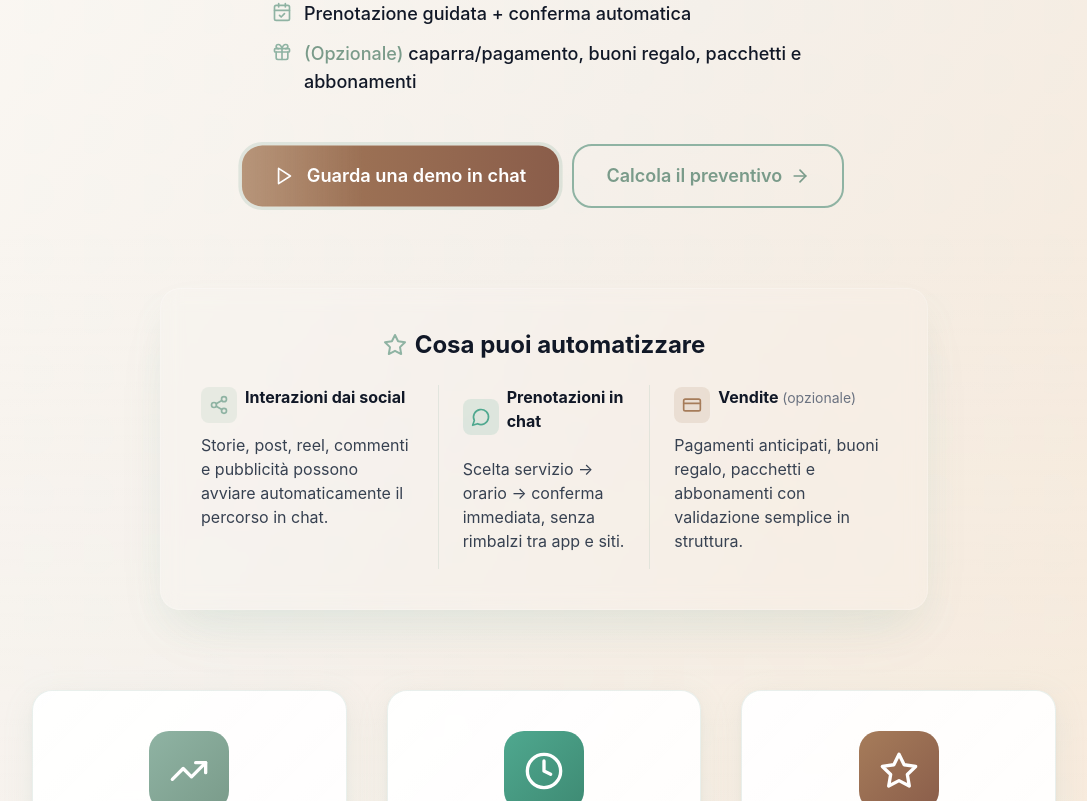
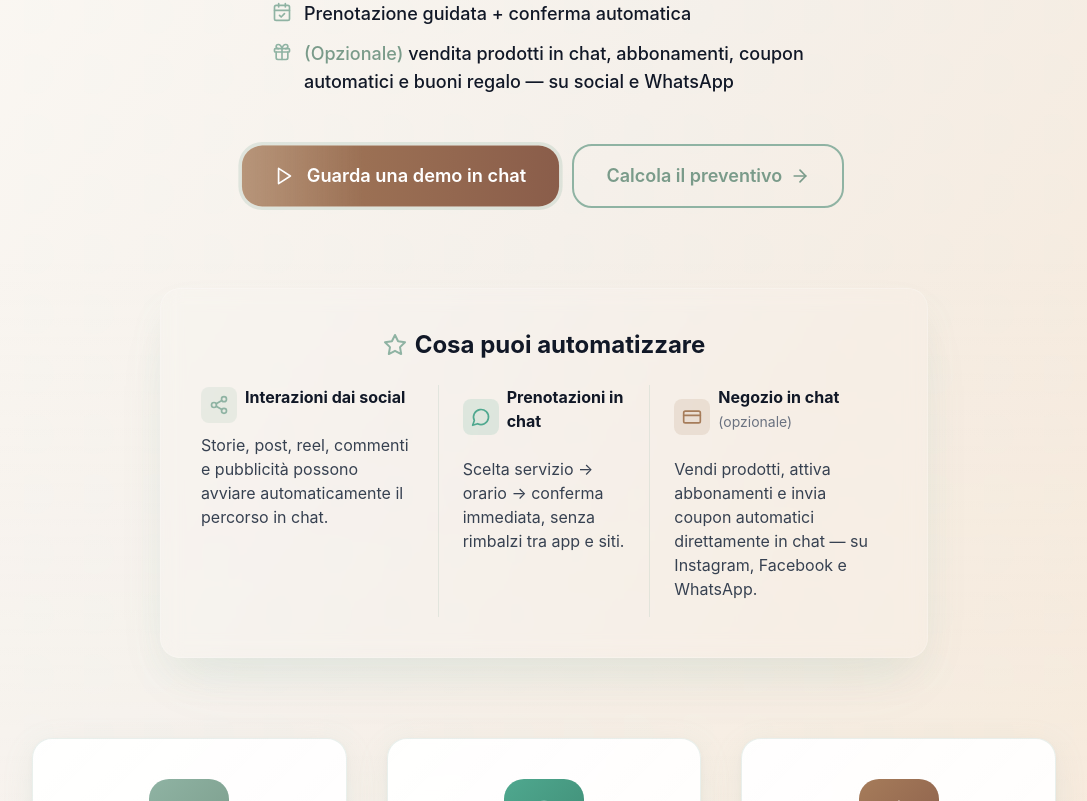
Before and after one commit to ronza99/SocialFlow-Wellness, a React (Vite) app: page / in a window 1280 px wide. Shown: the part 820-1621 px from the top of the page, without its empty margins (96-1183 px from the left). Built offline with nearby package versions, Linux system fonts and the light colour scheme.

Commit message:
Updated Hero.tsx

```diff
--- a/src/components/Hero.tsx
+++ b/src/components/Hero.tsx
@@ -75,7 +75,7 @@ const Hero = () => {
               <li className="flex items-start gap-3">
                 <Gift className="w-5 h-5 text-sage-green flex-shrink-0 mt-0.5" />
                 <span className="text-base sm:text-lg text-high-contrast font-medium">
-                  <span className="text-sage-green-dark">(Opzionale)</span> caparra/pagamento, buoni regalo, pacchetti e abbonamenti
+                  <span className="text-sage-green-dark">(Opzionale)</span> vendita prodotti in chat, abbonamenti, coupon automatici e buoni regalo — su social e WhatsApp
                 </span>
               </li>
             </ul>
@@ -134,10 +134,10 @@ const Hero = () => {
                   <div className="bg-mocha-mousse/15 rounded-lg p-2">
                     <CreditCard className="w-5 h-5 text-mocha-mousse" />
                   </div>
-                  <h3 className="font-bold text-gray-900 text-base">Vendite <span className="text-gray-500 font-normal text-sm">(opzionale)</span></h3>
+                  <h3 className="font-bold text-gray-900 text-base">Negozio in chat <span className="text-gray-500 font-normal text-sm">(opzionale)</span></h3>
                 </div>
                 <p className="text-sm sm:text-base text-readable leading-relaxed">
-                  Pagamenti anticipati, buoni regalo, pacchetti e abbonamenti con validazione semplice in struttura.
+                  Vendi prodotti, attiva abbonamenti e invia coupon automatici direttamente in chat — su Instagram, Facebook e WhatsApp.
                 </p>
               </div>
             </div>
```
